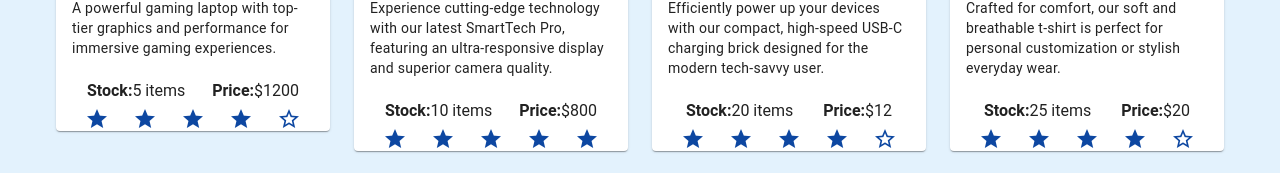
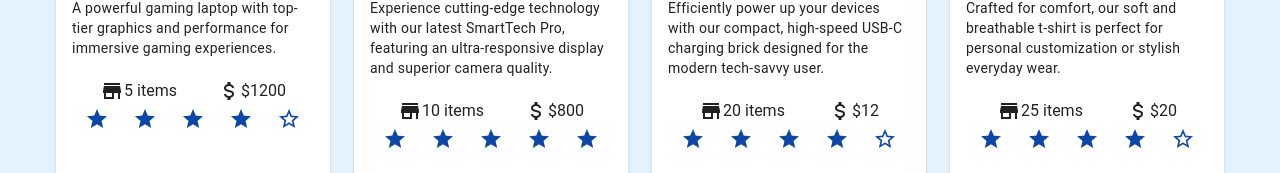
Before and after one commit to GVSU-CIS371/project5-ejt, a Vue app: page / in a window 1280 px wide. Shown: the part 293-466 px from the top of the page. Built offline with nearby package versions, Linux system fonts and the light colour scheme.

Commit message:
Icons and heights

```diff
--- a/src/components/StoreItem.vue
+++ b/src/components/StoreItem.vue
@@ -1,5 +1,5 @@
 <template>
-  <v-card class="flex-column">
+  <v-card class="flex-column" height="400">
     <v-card-title>
       {{ product.data.name }}
     </v-card-title>
@@ -15,9 +15,9 @@
     <v-container>
       <v-row>
         <v-spacer/>
-        <b>Stock:</b>{{ product.data.stock }} items
+        <v-icon icon="mdi-store"/> {{ product.data.stock }} items
         <v-spacer/>
-        <b>Price:</b> ${{ product.data.price }}
+        <v-icon icon="mdi-currency-usd"/> ${{ product.data.price }}
         <v-spacer/>
       </v-row>
     </v-container>
```
